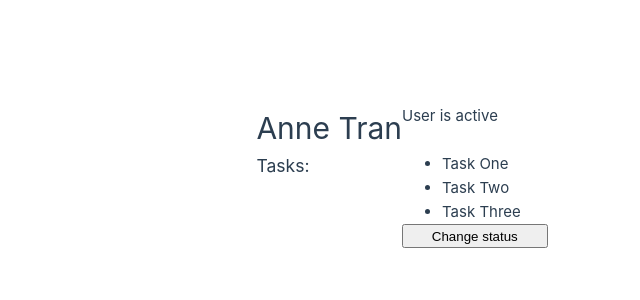
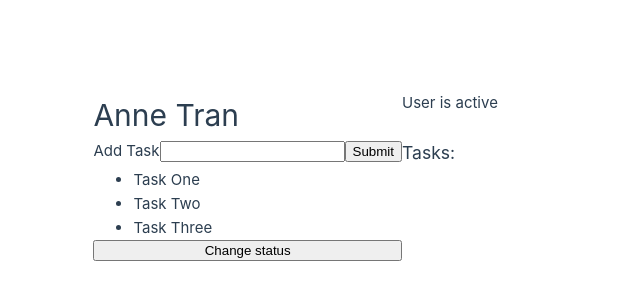
Before and after one commit to SherryPham/WorkLance, a Vue app in the folder work-lance/: page / in a window 1280 px wide. Shown: the part 224-524 px from the top of the page, without its empty margins (238-878 px from the left). Built offline with nearby package versions, Linux system fonts and the light colour scheme.

Commit message:
add buttons

```diff
--- a/work-lance/src/App.vue
+++ b/work-lance/src/App.vue
@@ -4,6 +4,7 @@
 const name = ref("Anne Tran");
 const status = ref("active");
 const tasks = ref(["Task One", "Task Two", "Task Three"]);
+const newTask = ref("");
 
 const toggleStatus = () => {
   if (status.value === "active") {
@@ -14,6 +15,8 @@
     status.value = "active";
   }
 };
+
+const addTask = () => {};
 </script>
 
 <template>
@@ -21,6 +24,12 @@
   <p v-if="status === 'active'">User is active</p>
   <p v-else-if="status === 'pending'">User is pending</p>
   <p v-else>User is inactive</p>
+
+  <form @submit.prevent="addTask">
+    <label for="newTask">Add Task</label>
+    <input type="text" id="newTask" name="" newTask v-model="newTask" />
+    <button type="submit">Submit</button>
+  </form>
 
   <h3>Tasks:</h3>
   <ul>
```
